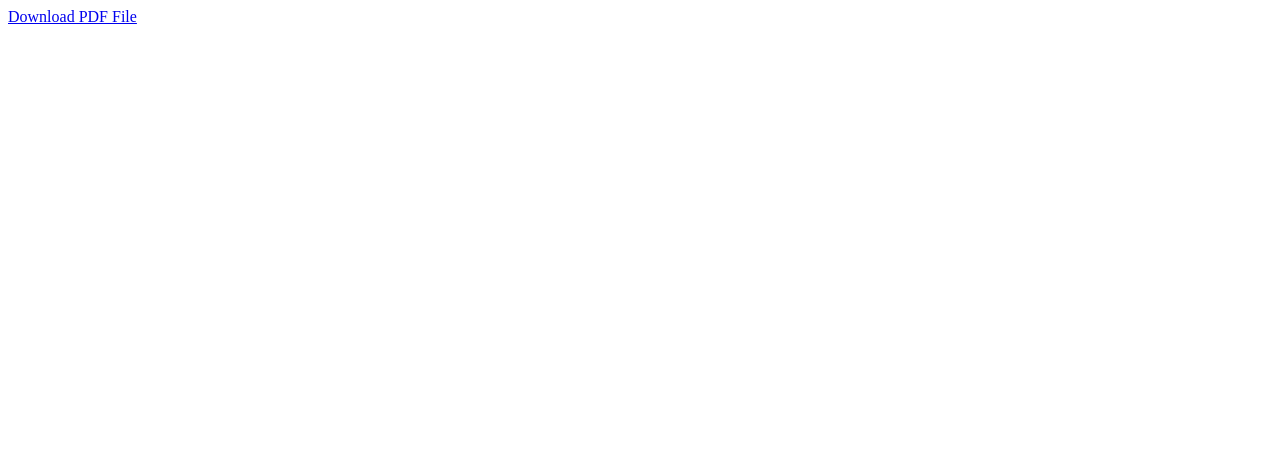
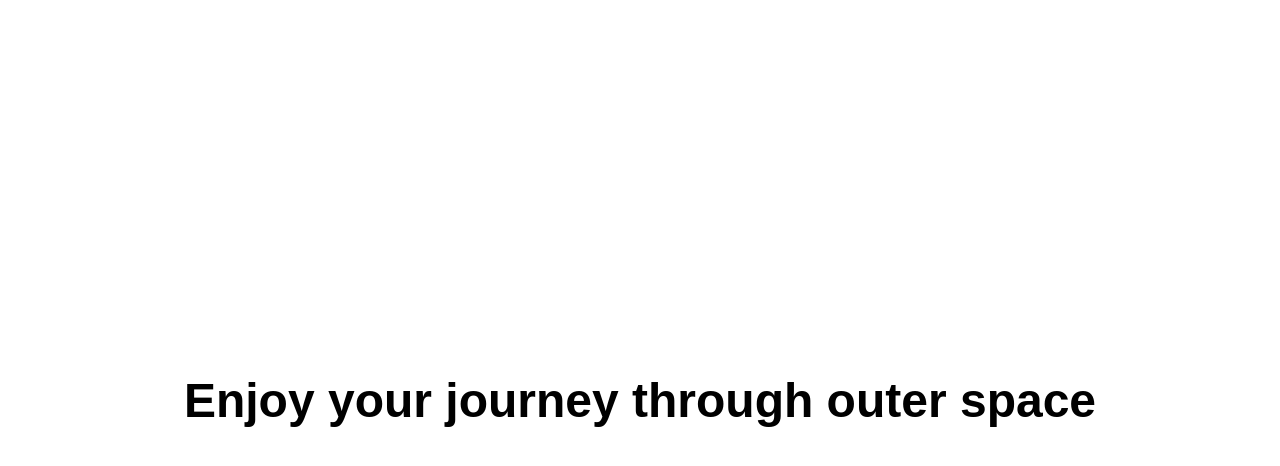
Before and after one commit to CosmoDreamist/a, a plain HTML site: page index.html in a window 1280 px wide. Drawn offline with Linux system fonts and the light colour scheme.

Commit message:
Update index.html

```diff
--- a/index.html
+++ b/index.html
@@ -3,11 +3,26 @@
 <head>
     <meta charset="UTF-8">
     <meta name="viewport" content="width=device-width, initial-scale=1.0">
-    <title>Hello! Here is your Powerpoint for download. Enjoy for your presentation, love u.</title>
+    <title>Download PDF</title>
+    <style>
+        body {
+            font-family: Arial, sans-serif;
+            display: flex;
+            justify-content: center;
+            align-items: center;
+            height: 100vh;
+            margin: 0;
+            text-align: center;
+        }
+        h1 {
+            font-size: 3rem;
+            cursor: pointer;
+        }
+    </style>
 </head>
 <body>
-    <a href="https://github.com/CosmoDreamist/a/raw/main/assets/%E5%BB%BA%E7%AD%91%E7%89%A9%E4%B8%89%E7%BB%B4%E9%87%8D%E5%BB%BA%E6%96%B9%E6%B3%95%E7%BB%BC%E8%BF%B0.pdf" download="建筑物三维重建方法综述.pdf">
-        Download PDF File
-    </a>
+    <h1 onclick="window.location.href='https://github.com/CosmoDreamist/a/raw/main/assets/%E5%BB%BA%E7%AD%91%E7%89%A9%E4%B8%89%E7%BB%B4%E9%87%8D%E5%BB%BA%E6%96%B9%E6%B3%95%E7%BB%BC%E8%BF%B0.pdf'">
+        Enjoy your journey through outer space
+    </h1>
 </body>
 </html>
```
